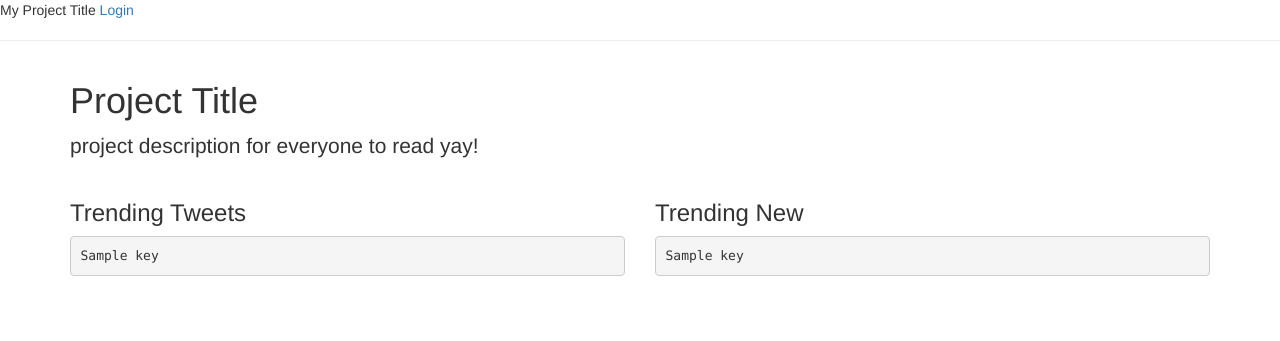
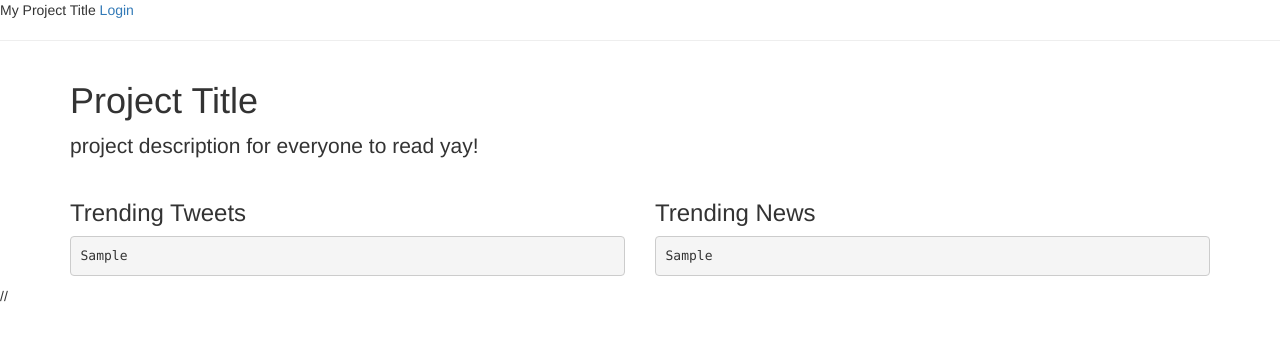
Before and after one commit to sanchitasaxena/hb_project, a Flask app: template templates/feed.html in a window 1280 px wide. Shown: the top 341 px of the page. Run offline with Flask 2, Linux system fonts and the light colour scheme; tables that the repository leaves empty hold one stand-in row (values such as "Sample post"); the template is opened without the code that fills it: values that come from a table or form of the project are taken from there, most other values are stand-ins (such as "Sample title", 1, 10 or a date in 2020); some libraries are stand-ins or nearby versions.

Commit message:
fixed server.py bug - last refresh works within an hour. TODO: fix jinjas on feed.html.

```diff
--- a/helper_functions.py
+++ b/helper_functions.py
@@ -170,10 +170,10 @@ def save_trends_to_database():
 
     # function that outputs list of tweets trending as tuples
     tweet_tuple_list = display_trends()
+    timestamp = datetime.now()
     for tweet_topic in tweet_tuple_list:
         string = tweet_topic[0]
         source = 'twitter'
-        timestamp = datetime.now()
 
         adding_stuff = TwitterAndNews(timestamp=timestamp, string=string, source=source)
 
@@ -181,11 +181,9 @@ def save_trends_to_database():
 
     # function that outputs a list of the news topics trending as tuples
     news_tuple_list = bing_search()
-
     for news_topic in news_tuple_list:
         string = news_topic[0]
         source = 'news'
-        timestamp = datetime.now()
 
         adding_stuff = TwitterAndNews(timestamp=timestamp, string=string, source=source)
 
--- a/model.py
+++ b/model.py
@@ -23,9 +23,8 @@ class ArticleAssociation(db.Model):
     __tablename__ = "articles"
 
     article_id = db.Column(db.Integer, autoincrement=True, primary_key=True)
-    topic_string = db.Column(db.String, nullable=False)
-    article_title = db.Column(db.String(300), nullable=False)
-    # changed the string length from 500 to 1000 characters... hope this works
+    topic_string = db.Column(db.String(500), nullable=False)
+    article_title = db.Column(db.String(500), nullable=False)
     article_link = db.Column(db.String(500), nullable=False)
 
 
--- a/server.py
+++ b/server.py
@@ -94,15 +94,8 @@ def feed():
     """Takes you to page that displays the feed."""
 
     last_refresh = db.session.query(TwitterAndNews.timestamp).order_by(TwitterAndNews.timestamp.desc()).first()[0]
-    print
-    print
-    print last_refresh
-    print type(last_refresh)
-    # if statement to
-    # timestamp_now = datetime.now()
 
     if (datetime.now() - last_refresh).seconds > 3600:
-
         save_trends_to_database()
         save_articles_to_database()
         last_refresh = db.session.query(TwitterAndNews.timestamp).order_by(TwitterAndNews.timestamp.desc()).first()[0]
@@ -111,9 +104,36 @@ def feed():
     news_trends = TwitterAndNews.query.filter_by(timestamp=last_refresh, source='news').all()
 
 
+    #create a dictionary to store the articles for each topic
+    twitter_with_articles =  {}
+
+    for tweet in tweets:
+        tweet_articles = db.session.query(ArticleAssociation).filter(ArticleAssociation.topic_string == tweet.string).all()
+
+        tweet_article_info = []
+
+        for item in tweet_articles:
+            tweet_article_info.append({"title": item.article_title, "url": item.article_link})
+
+        twitter_with_articles[tweet.string] = tweet_article_info
+
+    news_with_articles =  {}
+
+    for news in news_trends:
+        news_articles = db.session.query(ArticleAssociation).filter(ArticleAssociation.topic_string == news.string).all()
+
+        news_article_info = []
+
+        for article in news_articles:
+            news_article_info.append({"title": article.article_title, "url": article.article_link})
+
+        news_with_articles[news.string] = news_article_info
+
     return render_template("feed.html",
                             tweets=tweets,
-                            news_trends=news_trends)
+                            news_trends=news_trends,
+                            twitter_with_articles=twitter_with_articles,
+                            news_with_articles=news_with_articles)
 
 
 ################################################################################
--- a/templates/feed.html
+++ b/templates/feed.html
@@ -25,70 +25,56 @@
     <div class="col-xs-12 col-md-6 col-lg-6">
       <h3 class="heading">Trending Tweets</h3>
 
-      {% for key,value in tweet_search_articles.iteritems() %}
+      {% for tweet in tweets %}
 
-         <h4 id="{{key.replace(" ", "")}}" class="twitter_trend_title"><pre>{{ key }}</pre></h4>
+         <h4><pre>{{ tweet.string }}</pre></h4>
 
-          {% for item in value %}
 
-          <div class="all_tweet_articles" data-tweet-trend="{{key.replace(" ", "")}}">
-            <div class="article"><pre><a class="article_link" target="_blank" href="{{ item[1] }}">{{ item[0] }}</a>
-            </pre></div>
-          </div>
-
-          {% endfor %}
       {% endfor %}
     </div>
 
 
     <div class="col-xs-12 col-md-6 col-lg-6">
-      <h3 class="heading">Trending New</h3>
+      <h3 class="heading">Trending News</h3>
 
-      {% for key,value in news_search_articles.iteritems() %}
+      {% for news in news_trends %}
 
-         <h4 id="{{key.replace(" ", "")}}" class="news_trend_title"><pre>{{ key }}</pre></h4>
+         <h4><pre>{{ news.string }}</pre></h4>
 
-          {% for item in value %}
 
-          <div class="all_news_articles" data-news-trend="{{key.replace(" ", "")}}">
-            <div class="article"><pre><a class="article_link" target="_blank" href="{{ item[1] }}">{{ item[0] }}</a>
-            </pre></div>
-          </div>
-
-          {% endfor %}
       {% endfor %}
     </div>
   </div>
 </div>
 
-  <script>
+  // <script>
 
-    $(".all_tweet_articles").hide();
-    $(".all_news_articles").hide();
+  //   $(".all_tweet_articles").hide();
+  //   $(".all_news_articles").hide();
 
-    // if (document.getElementByClass(".all_tweet_articles").innerHTML) {
-    //     function showTweetArticles(evt) {
-    //       $(".all_tweet_articles").toggle();
-    //     }
-    //   } else {
-    //     $(".all_tweet_articles").innerHTML("STUPID STUFF!");
-    // }
+  //   // if (document.getElementByClass(".all_tweet_articles").innerHTML) {
+  //   //     function showTweetArticles(evt) {
+  //   //       $(".all_tweet_articles").toggle();
+  //   //     }
+  //   //   } else {
+  //   //     $(".all_tweet_articles").innerHTML("STUPID STUFF!");
+  //   // }
 
-    function toggleTweetArticles(evt) {
-      var topicTitle = $(this).attr("id");
-      console.log(topicTitle);
-      $("div[data-tweet-trend='" + topicTitle + "']").toggle();
-    }
-    function toggleNewsArticles(evt) {
-      var topicTitle = $(this).attr("id");
-      console.log(topicTitle);
-      $("div[data-news-trend='" + topicTitle + "']").toggle();
-    }
+  //   function toggleTweetArticles(evt) {
+  //     var topicTitle = $(this).attr("id");
+  //     console.log(topicTitle);
+  //     $("div[data-tweet-trend='" + topicTitle + "']").toggle();
+  //   }
+  //   function toggleNewsArticles(evt) {
+  //     var topicTitle = $(this).attr("id");
+  //     console.log(topicTitle);
+  //     $("div[data-news-trend='" + topicTitle + "']").toggle();
+  //   }
 
-    $(".twitter_trend_title").click(toggleTweetArticles);
-    $(".news_trend_title").click(toggleNewsArticles);
+  //   $(".twitter_trend_title").click(toggleTweetArticles);
+  //   $(".news_trend_title").click(toggleNewsArticles);
 
-  </script>
+  // </script>
 </body>
 
 </html>
```
